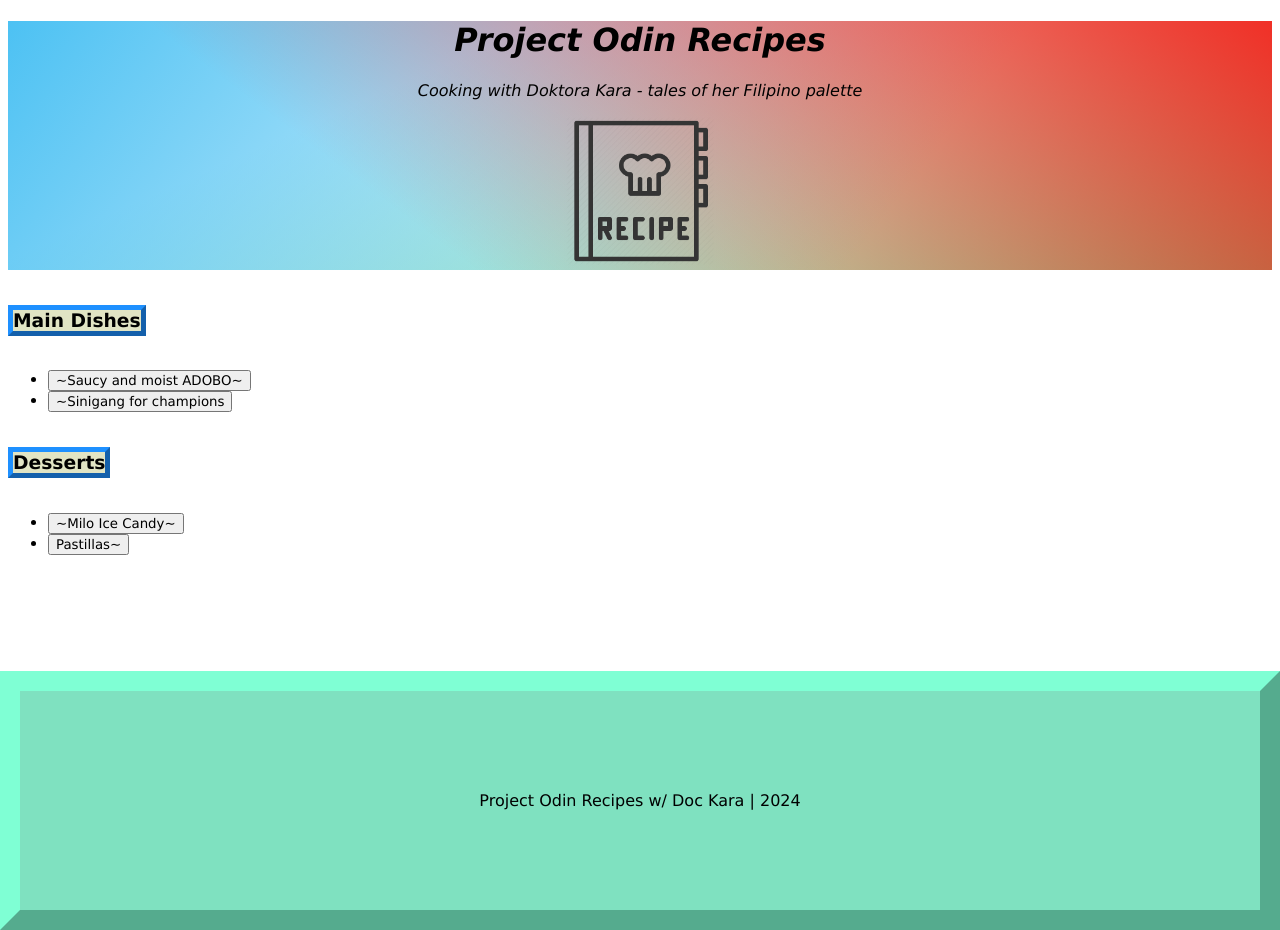
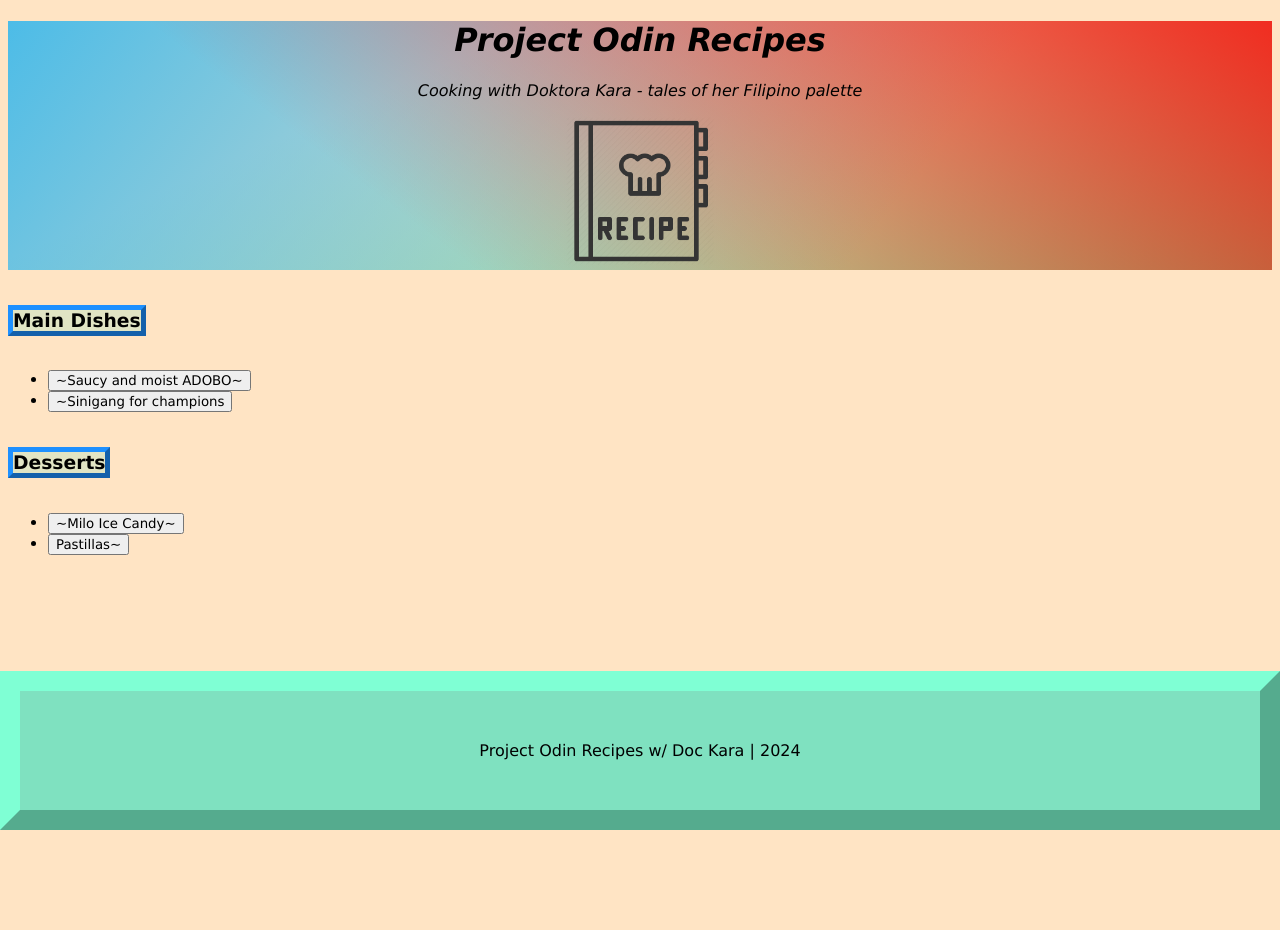
Before and after one commit to ldkara/odin-recipes, a plain HTML site: page index.html in a window 1280 px wide. After the commit the page ends 830 px from the top, so only its background shows below. Drawn offline with Linux system fonts and the light colour scheme.

Commit message:
Adjust padding and border of footer element

```diff
--- a/index.html
+++ b/index.html
@@ -6,10 +6,12 @@
     <title>Project Odin Recipes</title>
     <link rel="stylesheet" href="styles.css">
 </head>
+
+<body>
 <!-- HEADING-->
  <div class="heading">
     <h1 class="title"><strong><em> Project Odin Recipes </em></strong></h1>
-    <h7 class="subtitle" ID="cursive"><em> Cooking with Doktora Kara - tales of her Filipino palette </em></h7>
+    <h7 class="subtitle main" ID="cursive"><em> Cooking with Doktora Kara - tales of her Filipino palette </em></h7>
     <p><img src=images/recipe_book_icon.PNG alt="An icon of a recipe book" width="150"></p>
 </div>
 
@@ -58,7 +60,5 @@
 
 <footer> Project Odin Recipes w/ Doc Kara | 2024</footer>
 
-<body>
-
 </body>
 </html>
--- a/styles.css
+++ b/styles.css
@@ -2,6 +2,7 @@
 
 * {
     font-family:Verdana, Geneva, Tahoma, sans-serif;
+
 
 }
 
@@ -33,6 +34,10 @@ footer {
     right: 0;
     background-color: rgb(127,225,192);
     margin-top: 100px;
-    padding: 100px 100px 100px 100px;
+    padding: 50px 50px 50px 50px;
     border: 20px outset aquamarine;
 }
+
+body {
+    background-color: bisque;
+}
```
